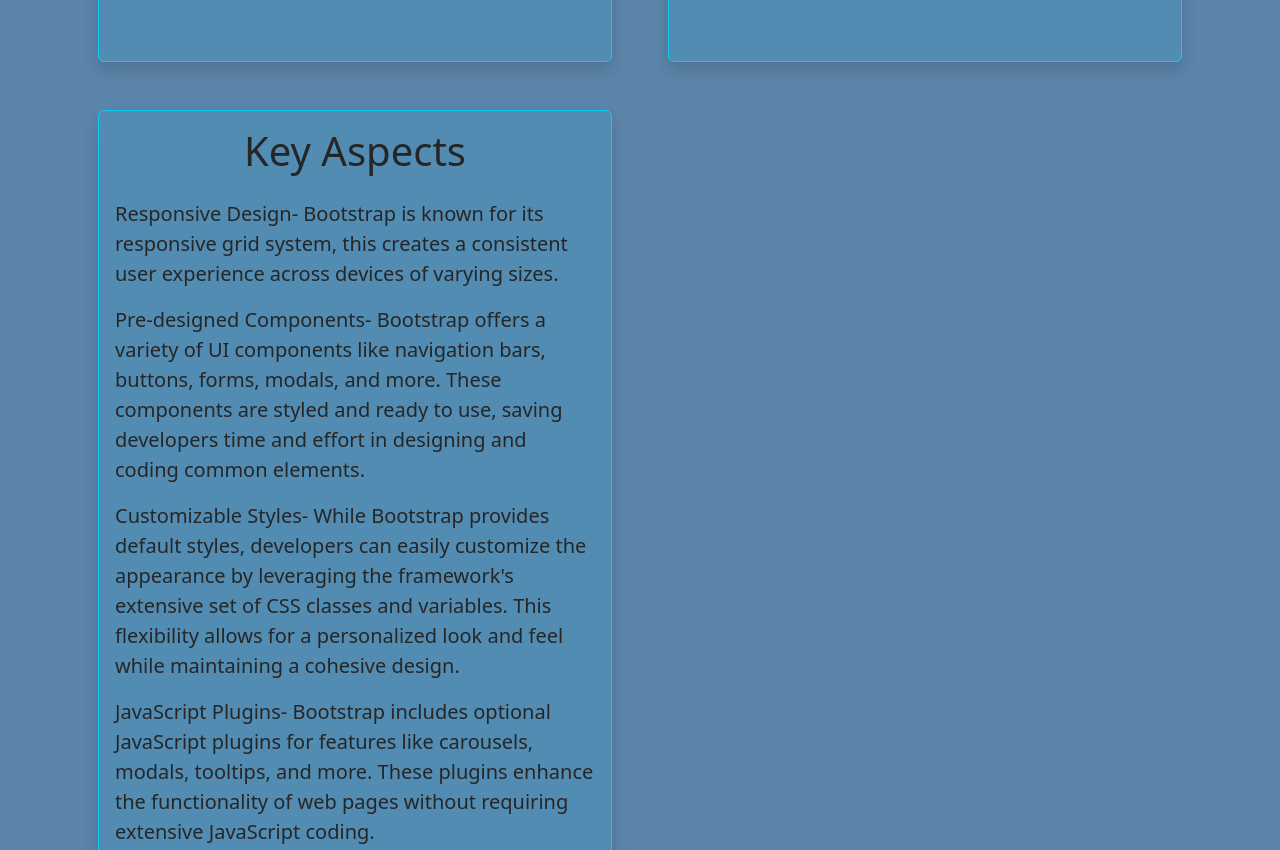
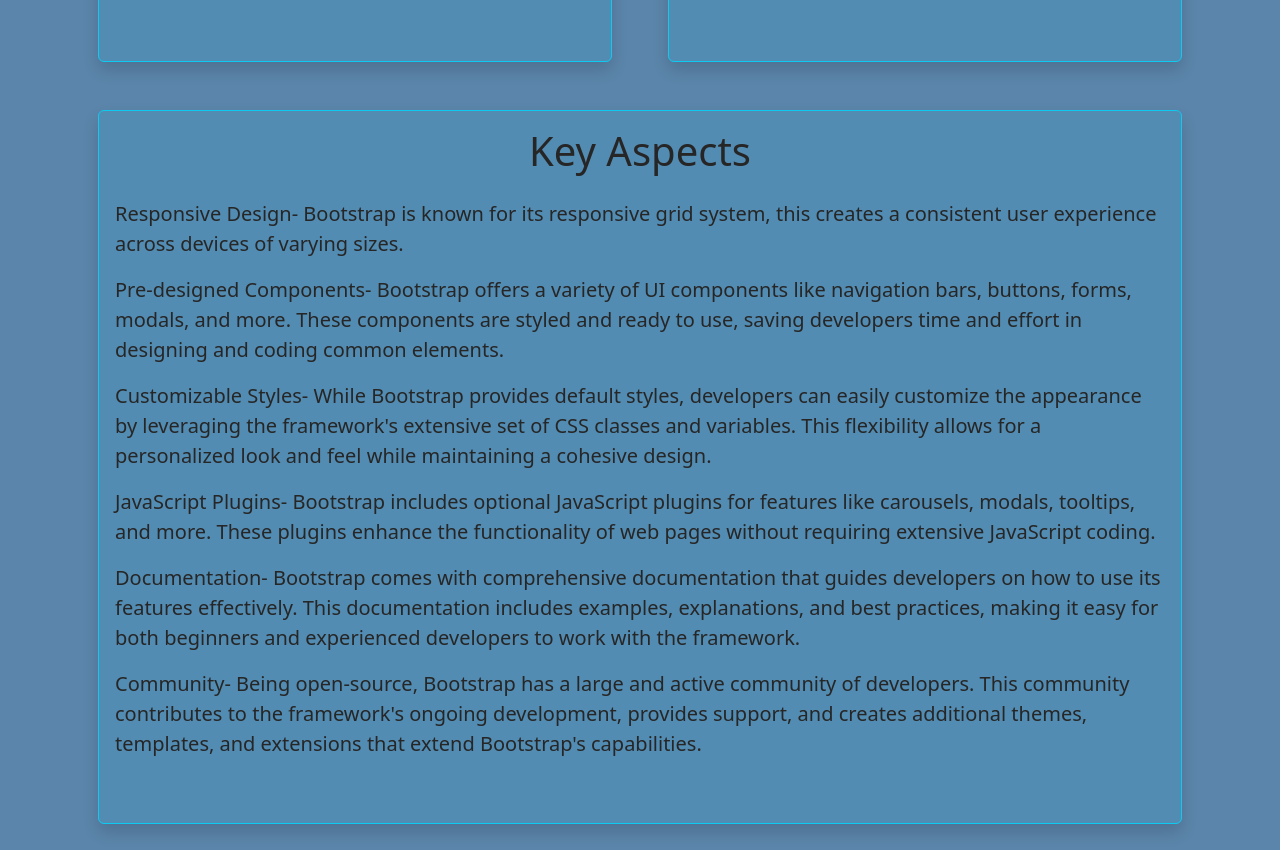
Before and after one commit to J-H-Seccia/bootstrap.github.io, a plain HTML site: page what.html in a window 1280 px wide. Shown: the part 746-1596 px from the top of the page. Drawn offline with nearby package versions, Linux system fonts and the light colour scheme.

Commit message:
change column from 5 to 12

```diff
--- a/what.html
+++ b/what.html
@@ -125,12 +125,12 @@
                                             alt="Popup Image of Code Example">
                                     </div>
                                 </div>
-                            </div>
+                             </div>
                         </div>
                     </div>
                 </div>
 
-                <div class="col-lg-6 mt-4 mb-4">
+                <div class="col-lg-12 mt-4 mb-4">
 
                     <div class="h-100 shadow p-3 m-3 bg-info bg-opacity-10 border border-info rounded">
                         <h2 class="fs-1 text-center mb-4">Key Aspects</h2>
```
